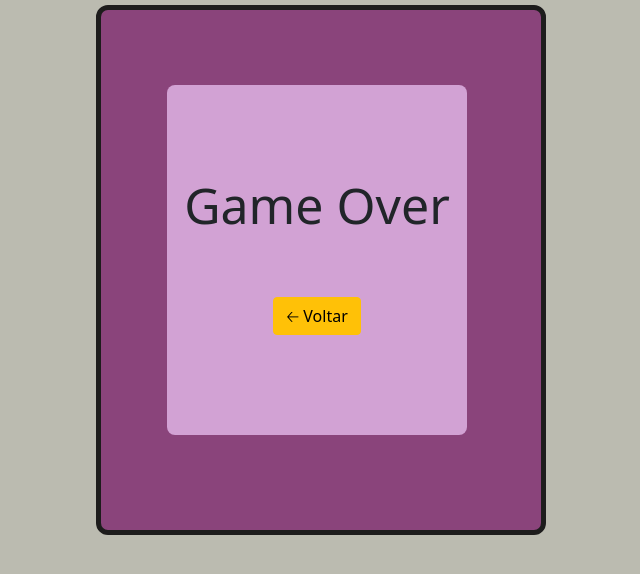
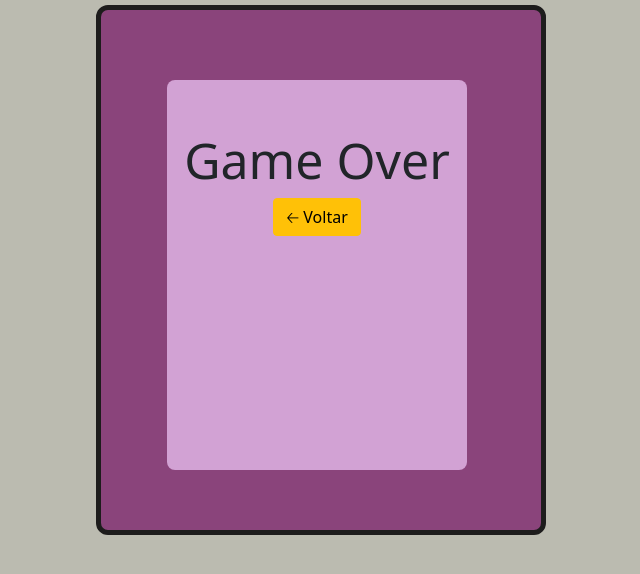
Before and after one commit to cassio645/jogo, a Django app: template myconfig/game/templates/game/gameover.html in a window 1280 px wide. Shown: the part 56-630 px from the top of the page, without its empty margins (319-959 px from the left). Run offline with Django 3.2, Linux system fonts and the light colour scheme; the template is opened without the code that fills it, so the values that code supplies are empty; some libraries are stand-ins or nearby versions.

Commit message:
melhorias

```diff
--- a/myconfig/game/game.py
+++ b/myconfig/game/game.py
@@ -11,4 +11,4 @@ def jogar(usuario, banco):
         return f'Errou {resp}. Sua resposta foi "{resp_user}"'
     else:
         # Para None ou vazio
-        return f'Errou {resp}. Você não respondeu'
+        return f''
--- a/myconfig/static/game/css/style.css
+++ b/myconfig/static/game/css/style.css
@@ -218,20 +218,19 @@ input[type="submit"]{
 
 .gameover{
     width: 300px;
-    height: 350px;
+    height: 390px;
     background-color: rgb(210, 162, 212);
     font-size: 25px;
     border-radius: 8px;
-    margin-top: 75px;
+    margin-top: 70px;
     margin-left: 15%;
-    padding-top: 90px;
-
+    padding-top: 50px;
 }
 .gameover h1{
     font-size: 50px;
 }
 .gameover a{
-    margin-top: 18%;
+    margin-bottom: 50%;
     color:black
 }
 
```
Also changed, not shown: myconfig/game/views.py (+26 -12 lines).
